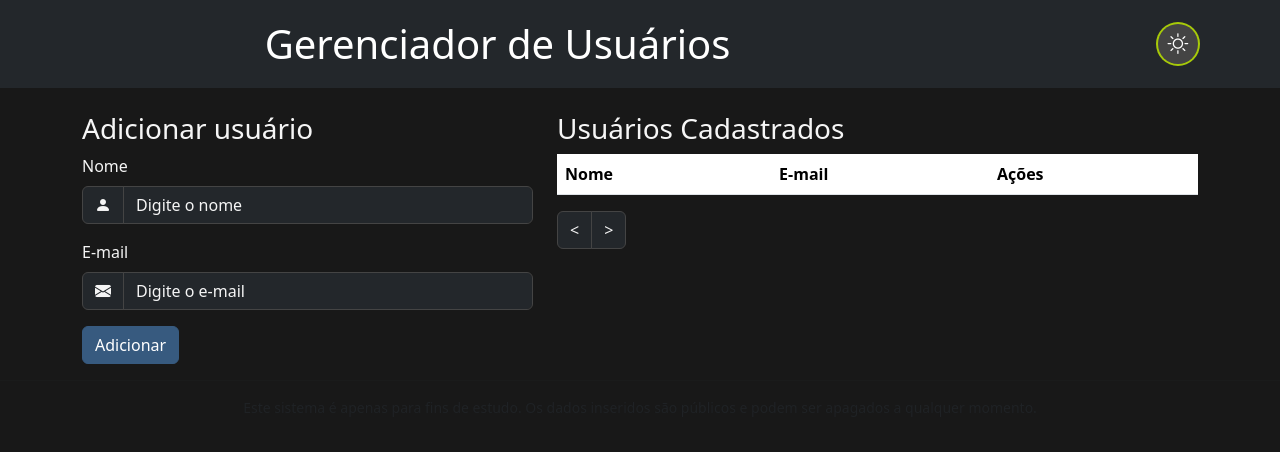
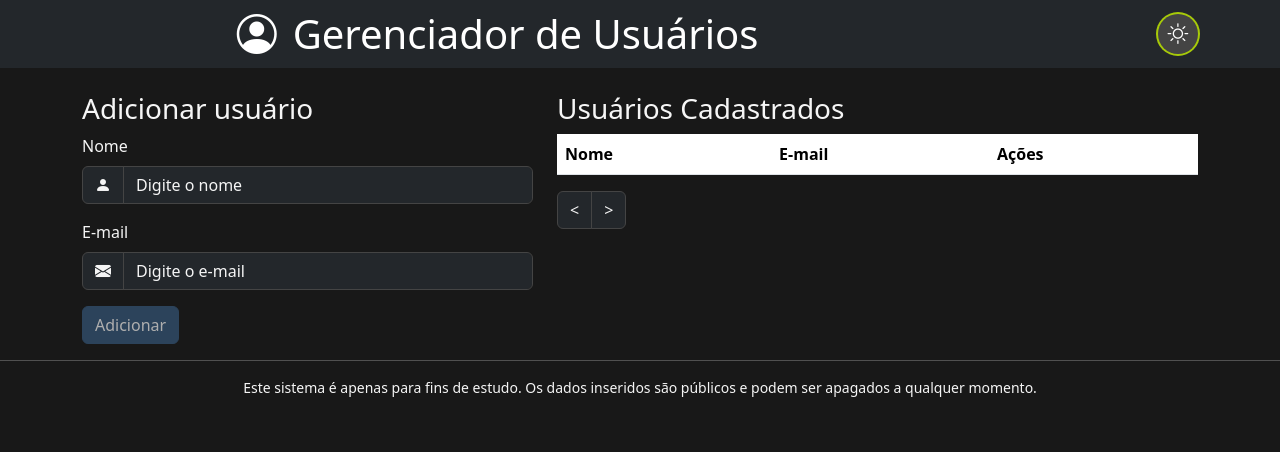
Before and after one commit to ErikCarvalho94/cadastro-de-usuarios, a website: page docs/index.html in a window 1280 px wide. Both pictures are taken after a click on the button "Alternar tema". Drawn offline with nearby package versions, Linux system fonts and the light colour scheme; no server answers.

Commit message:
fix: desabilita botão "Adicionar" após reset do formulário

```diff
--- a/docs/index.html
+++ b/docs/index.html
@@ -16,8 +16,9 @@
   <div class="bg-primary text-white py-1">
     <div class="container">
       <div class="row align-items-center">
-        <div class="col-12 col-sm-9 order-2 order-sm-1 d-flex justify-content-center">
-          <h1 class="mt-3 mb-3 text-center">Gerenciador de Usuários</h1>
+        <div class="col-12 col-sm-9 order-2 order-sm-1 d-flex justify-content-center align-items-center">
+          <i class="bi bi-person-circle fs-1 me-3"></i>
+          <h1 class="mb-0 text-center">Gerenciador de Usuários</h1>
         </div>
         <div class="col-12 col-sm-3 order-1 order-sm-2 d-flex justify-content-center justify-content-sm-end mb-2 mb-sm-0">
           <button id="botao-tema" class="btn btn-light" title="Alternar tema">
@@ -132,7 +133,7 @@
   </div>
 </div>
 
-    <footer class="text-center mt-1 mb-2 text-muted small">
+    <footer id="rodape" class="text-center mt-1 mb-2 small">
       <hr>
       <p>Este sistema é apenas para fins de estudo. Os dados inseridos são públicos e podem ser apagados a qualquer momento.</p>
     </footer>
--- a/docs/script.js
+++ b/docs/script.js
@@ -71,6 +71,14 @@ document.addEventListener('DOMContentLoaded', () => {
     const emailInput = document.getElementById('email');
     const mensagem = document.getElementById('mensagem');
     const tabelaUsuarios = document.querySelector('#tabelaUsuarios tbody');
+    const botaoAdicionar = formulario.querySelector('button[type="submit"]');
+    botaoAdicionar.disabled = true;
+
+    function verificarCampos() {
+        botaoAdicionar.disabled = !(nomeInput.value.trim() && emailInput.value.trim());
+    }
+    nomeInput.addEventListener('input', verificarCampos);
+    emailInput.addEventListener('input', verificarCampos);
 
     function emailValido(email) {
         const regex = /^[^\s@]+@[^\s@]+\.[^\s@]+$/;
@@ -177,6 +185,7 @@ document.addEventListener('DOMContentLoaded', () => {
                 //adicionarUsuarioNaTabela(usuarioCriado);
                 exibirMensagem('Usuário adicionado com sucesso!', 'success');
                 formulario.reset();
+                verificarCampos();
                 listarUsuarios();
             } else {
                 const erro = await resposta.json();
--- a/docs/style.css
+++ b/docs/style.css
@@ -80,3 +80,11 @@ body.tema-escuro ::placeholder {
     outline: none;
     box-shadow: 0 0 0 2px #a7ca09;
 }
+
+body #rodape {
+    color: rgb(80, 73, 73);
+}
+
+body.tema-escuro #rodape {
+    color: #f5f5f5;
+}
```
